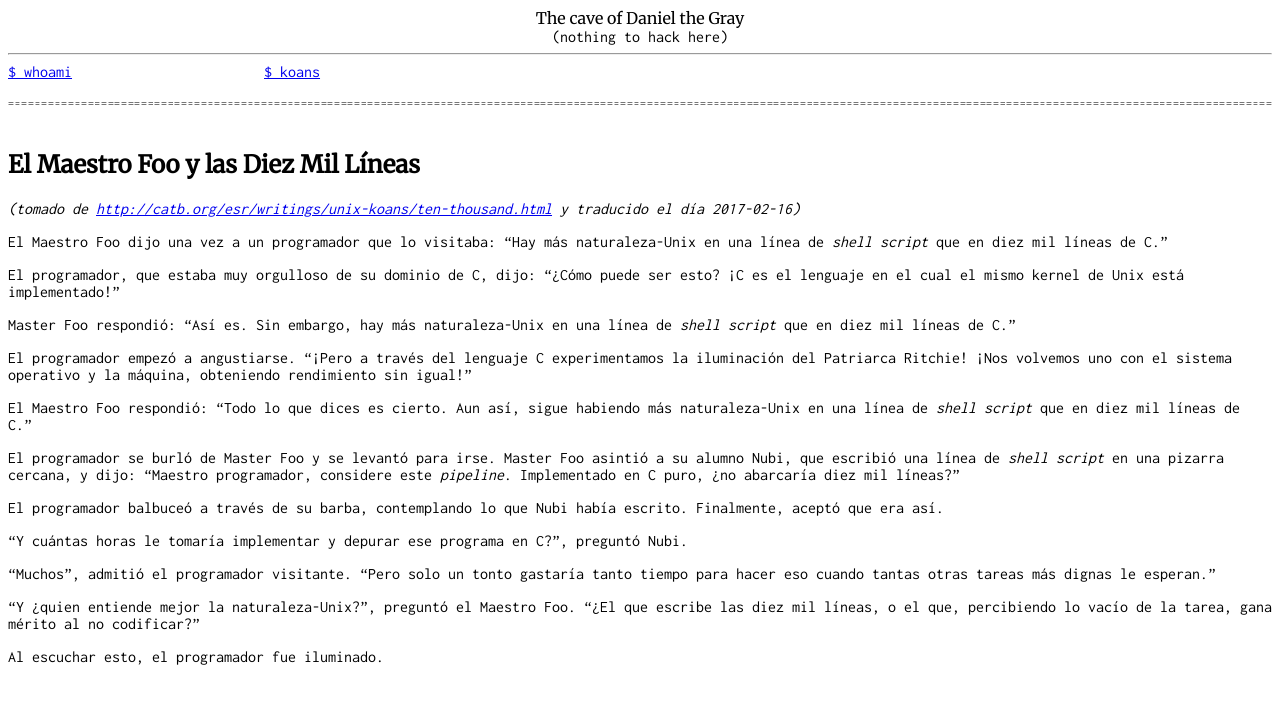
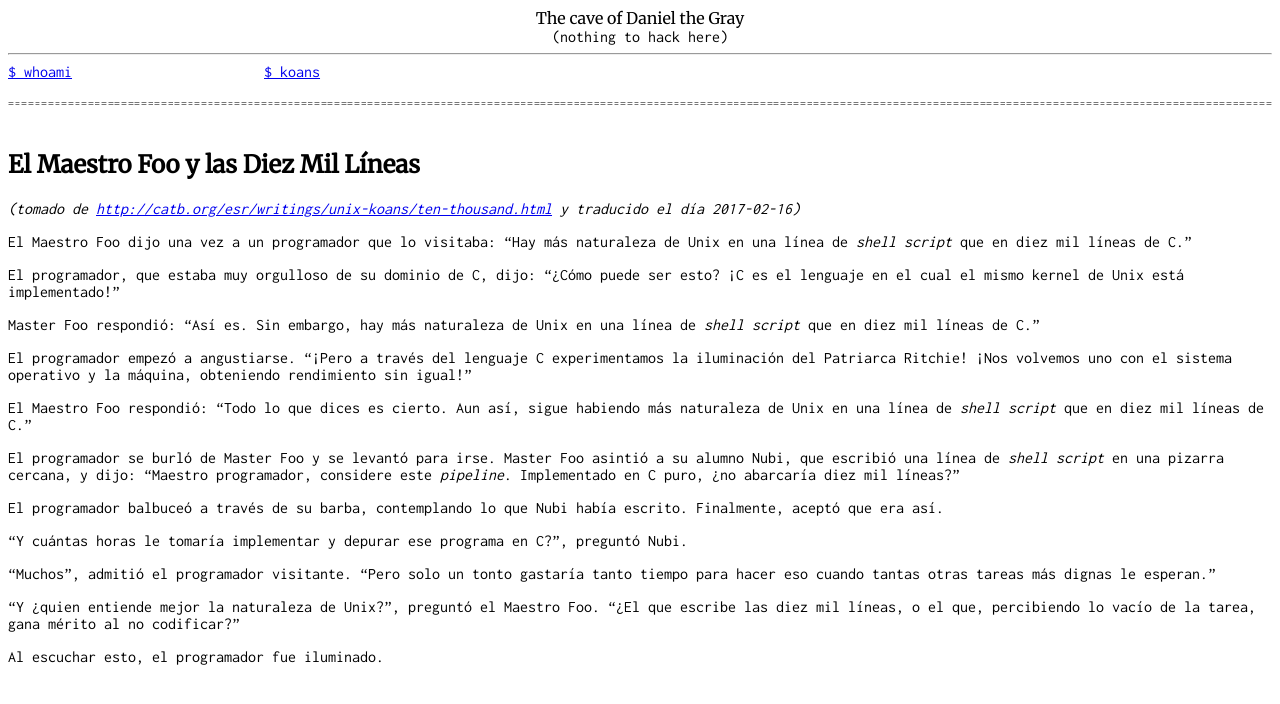
Before and after one commit to danielthegray/thedanielgray.github.io, a Jekyll site: the page built from koans/ten-thousand.md, in a window 1280 px wide. Shown: the top 704 px of the page. Built offline with Jekyll 4.4.1, drawn with Linux system fonts in a browser that asks for light colours; our own code applies the rules of GitHub Pages for plain Markdown files.

```diff
--- a/koans/ten-thousand.md
+++ b/koans/ten-thousand.md
@@ -4,13 +4,13 @@ layout: default
 ## El Maestro Foo y las Diez Mil Líneas
 _(tomado de <http://catb.org/esr/writings/unix-koans/ten-thousand.html> y traducido el día 2017-02-16)_
 
-El Maestro Foo dijo una vez a un programador que lo visitaba: "Hay más naturaleza-Unix
-en una línea de _shell script_ que en diez mil líneas de C."
+El Maestro Foo dijo una vez a un programador que lo visitaba: "Hay más naturaleza
+de Unix en una línea de _shell script_ que en diez mil líneas de C."
 
 El programador, que estaba muy orgulloso de su dominio de C, dijo: "¿Cómo puede
 ser esto? ¡C es el lenguaje en el cual el mismo kernel de Unix está implementado!"
 
-Master Foo respondió: "Así es. Sin embargo, hay más naturaleza-Unix en una línea
+Master Foo respondió: "Así es. Sin embargo, hay más naturaleza de Unix en una línea
 de _shell script_ que en diez mil líneas de C."
 
 El programador empezó a angustiarse. "¡Pero a través del lenguaje C experimentamos
@@ -18,7 +18,7 @@ la iluminación del Patriarca Ritchie! ¡Nos volvemos uno con el sistema operati
 y la máquina, obteniendo rendimiento sin igual!"
 
 El Maestro Foo respondió: "Todo lo que dices es cierto. Aun así, sigue habiendo más
-naturaleza-Unix en una línea de _shell script_ que en diez mil líneas de C."
+naturaleza de Unix en una línea de _shell script_ que en diez mil líneas de C."
 
 El programador se burló de Master Foo y se levantó para irse. Master Foo asintió
 a su alumno Nubi, que escribió una línea de _shell script_ en una pizarra cercana,
@@ -34,7 +34,7 @@ Nubi.
 "Muchos", admitió el programador visitante. "Pero solo un tonto gastaría tanto
 tiempo para hacer eso cuando tantas otras tareas más dignas le esperan."
 
-"Y ¿quien entiende mejor la naturaleza-Unix?", preguntó el Maestro Foo. "¿El que
+"Y ¿quien entiende mejor la naturaleza de Unix?", preguntó el Maestro Foo. "¿El que
 escribe las diez mil líneas, o el que, percibiendo lo vacío de la tarea, gana
 mérito al no codificar?"
 
```
Also changed, not shown: koans/index.md (+2 -0 lines), koans/two-paths.md (+2 -2 lines).
